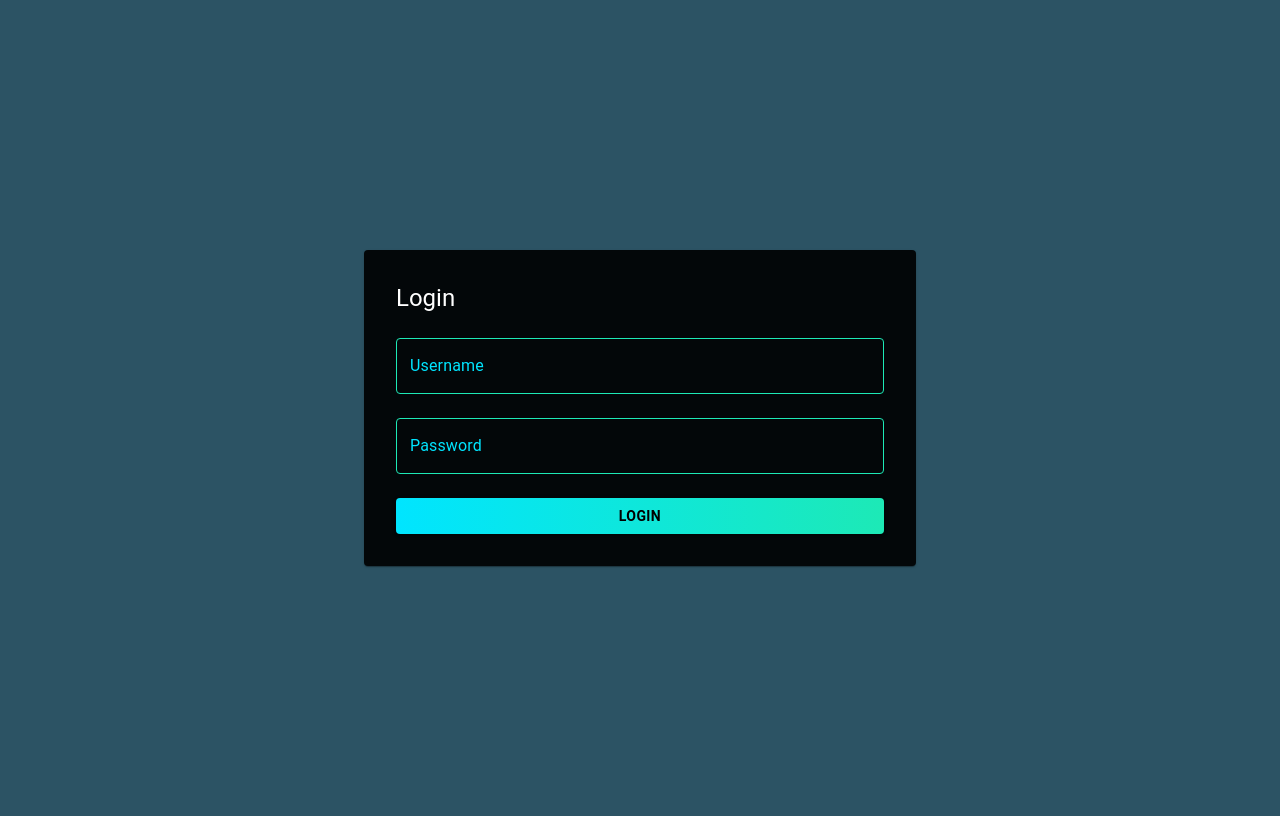
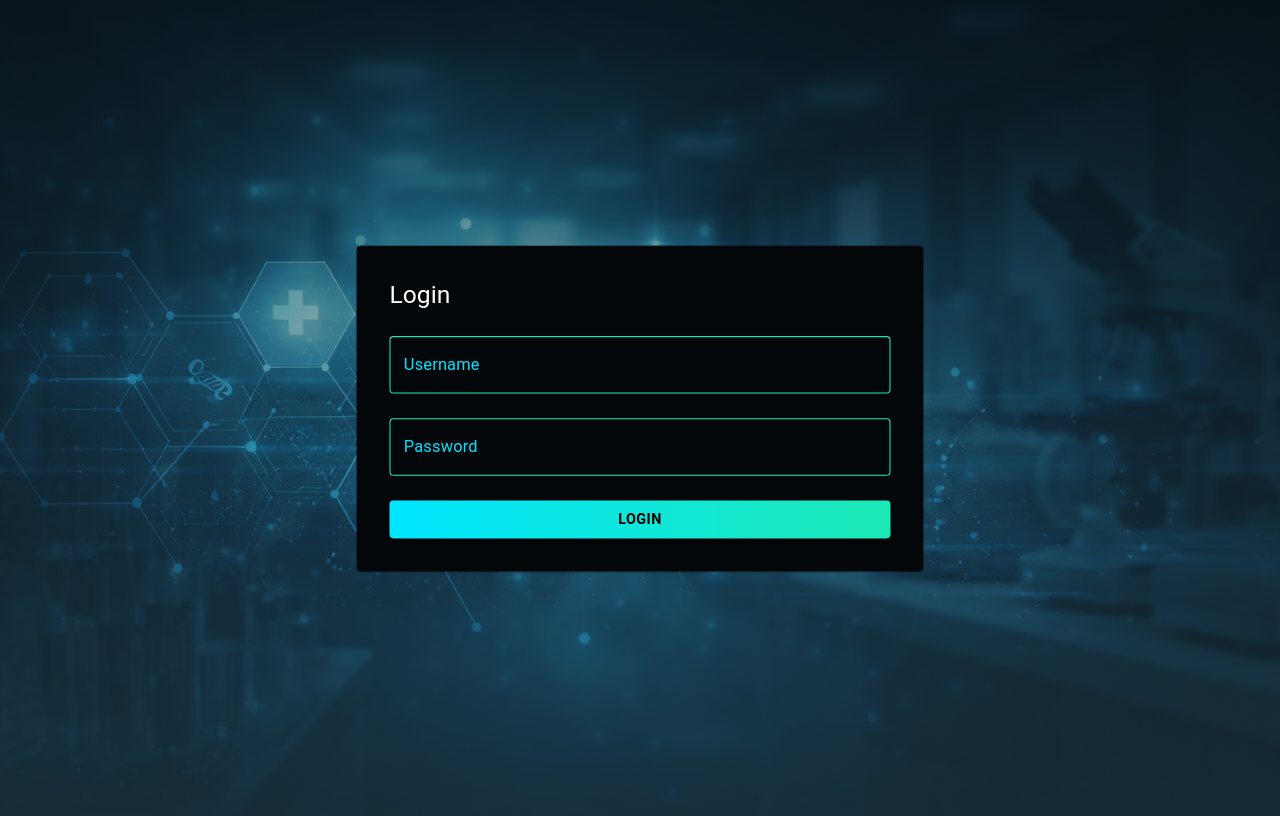
Before and after one commit to hemanshi255/invoice-frontend-pro, a React (Create React App) app: page /login in a window 1280 px wide. Built offline with nearby package versions, Linux system fonts and the light colour scheme.

Commit message:
hero section style

```diff
--- a/src/pages/Dashboard.jsx
+++ b/src/pages/Dashboard.jsx
@@ -21,6 +21,7 @@ import { AiOutlineProduct } from "react-icons/ai";
 import { IoPersonAddOutline } from "react-icons/io5";
 import { LiaFileInvoiceDollarSolid } from "react-icons/lia";
 import { Paper, Grid } from "@mui/material";
+import Products from "./Products";
 
 const drawerWidth = 240;
 
@@ -203,7 +204,6 @@ const Dashboard = (props) => {
           component="main"
           sx={{
             flexGrow: 1,
-
             width: { sm: `calc(100% - ${drawerWidth}px)` },
           }}
         >
@@ -213,24 +213,60 @@ const Dashboard = (props) => {
               <Grid container spacing={2}>
                 <Grid size={{ xs: 12, sm: 6, md: 6, lg: 3 }}>
                   <Paper sx={cardStyle}>
+                    <Typography>
+                      <AiOutlineProduct
+                        style={{
+                          color: "#fff",
+                          fontSize: "20px",
+                          fontWeight: 600,
+                        }}
+                      />
+                    </Typography>
                     <Typography variant="h6">Products</Typography>
                     <Typography variant="h4">{products.length}</Typography>
                   </Paper>
                 </Grid>
                 <Grid size={{ xs: 12, sm: 6, md: 6, lg: 3 }}>
                   <Paper sx={cardStyle}>
+                    <Typography>
+                      <MdOutlineInventory
+                        style={{
+                          color: "#fff",
+                          fontSize: "20px",
+                          fontWeight: 600,
+                        }}
+                      />
+                    </Typography>
                     <Typography variant="h6">Inventory</Typography>
                     <Typography variant="h4">{inventory.length}</Typography>
                   </Paper>
                 </Grid>
                 <Grid size={{ xs: 12, sm: 6, md: 6, lg: 3 }}>
                   <Paper sx={cardStyle}>
+                    <Typography>
+                      <IoPersonAddOutline
+                        style={{
+                          color: "#fff",
+                          fontSize: "20px",
+                          fontWeight: 600,
+                        }}
+                      />
+                    </Typography>
                     <Typography variant="h6">Customers</Typography>
                     <Typography variant="h4">{customers.length}</Typography>
                   </Paper>
                 </Grid>
                 <Grid size={{ xs: 12, sm: 6, md: 6, lg: 3 }}>
                   <Paper sx={cardStyle}>
+                    <Typography>
+                      <LiaFileInvoiceDollarSolid
+                        style={{
+                          color: "#fff",
+                          fontSize: "20px",
+                          fontWeight: 600,
+                        }}
+                      />
+                    </Typography>
                     <Typography variant="h6">Invoices</Typography>
                     <Typography variant="h4">{invoices.length}</Typography>
                   </Paper>
--- a/src/pages/Inventory.jsx
+++ b/src/pages/Inventory.jsx
@@ -82,9 +82,7 @@ const Inventory = () => {
               color: "#fff",
             }}
           >
-            <Typography variant="h6" sx>
-              Add Inventory
-            </Typography>
+            <Typography variant="h6">Add Inventory</Typography>
 
             <FormControl fullWidth sx={{ mt: 2, ...textFieldStyle }}>
               <InputLabel>product</InputLabel>
--- a/src/pages/Login.jsx
+++ b/src/pages/Login.jsx
@@ -39,11 +39,40 @@ const Login = () => {
           py: 10,
           background: "#2c5364",
           minHeight: "82vh",
-          alignContent: "center",
+          display: "flex",
+          alignItems: "center",
+          backgroundImage: `
+linear-gradient(
+    rgba(15, 32, 39, 0.45),
+    rgba(44, 83, 100, 0.45)
+  ),
+  url("/img/hero-bg.png")
+`,
+          backgroundSize: "cover",
+          backgroundPosition: "center",
+          color: "#ffffff",
         }}
       >
         <Container maxWidth="sm">
-          <Paper sx={{ p: 4, backgroundColor: "#030709", color: "#fff" }}>
+          <Paper
+            sx={{
+              p: 4,
+              backgroundColor: "#030709",
+              color: "#fff",
+              animation: "pulse 2.0s ease-in-out infinite",
+              "@keyframes pulse": {
+                "0%": {
+                  transform: "scale(1)",
+                },
+                "50%": {
+                  transform: "scale(1.05)",
+                },
+                "100%": {
+                  transform: "scale(1)",
+                },
+              },
+            }}
+          >
             <Typography variant="h5" gutterBottom>
               Login
             </Typography>
--- a/src/pages/Products.jsx
+++ b/src/pages/Products.jsx
@@ -97,7 +97,7 @@ const Products = () => {
               color: "#fff",
             }}
           >
-            <Typography variant="h6">Add Product</Typography>
+            <Typography variant="h6">Add PRoduct</Typography>
 
             <TextField
               fullWidth
```
Also changed, not shown: src/App.jsx (+0 -25 lines), public/img/hero-bg.png (added).
